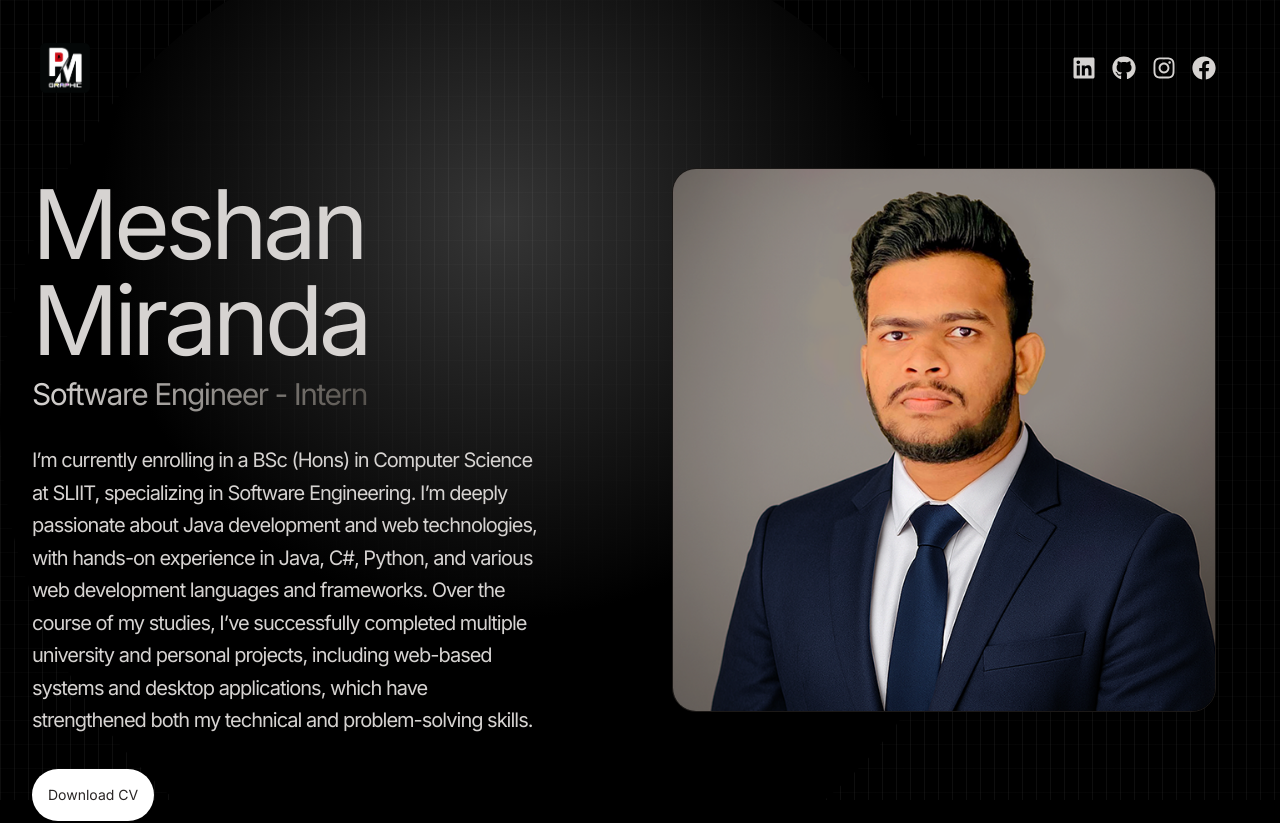
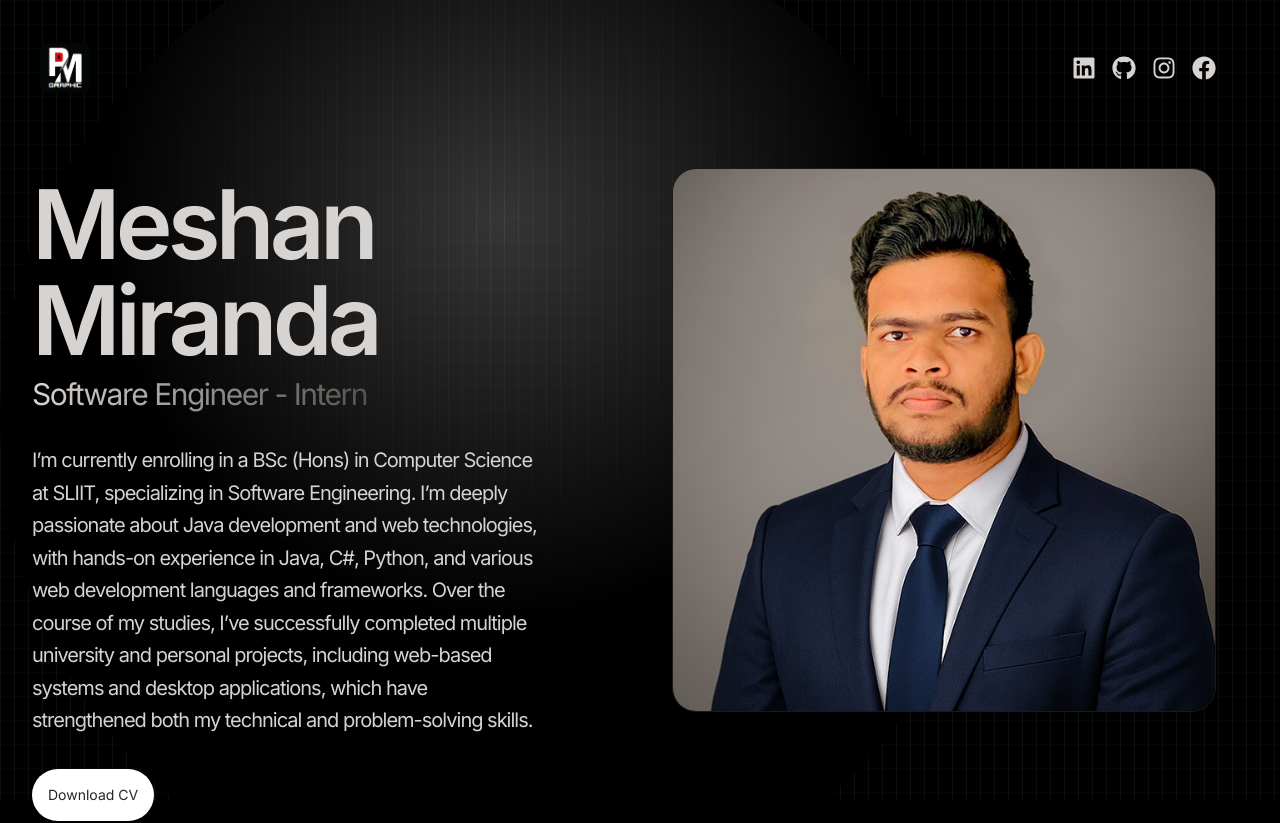
Before and after one commit to MeshanMiranda/portfolio, a React (Vite) app: page / in a window 1280 px wide. Shown: the top 823 px of the page. Built offline with nearby package versions, Linux system fonts and the light colour scheme.

Commit message:
bold commit

```diff
--- a/src/components/Hero.jsx
+++ b/src/components/Hero.jsx
@@ -47,7 +47,7 @@ const Hero = () => {
             animate="visible"
             variants={containerVariants}
             className="flex flex-col items-center lg:items-start mt-10">
-                <motion.h2 variants={childVariants}className="pb-2 text-4xl tracking-tighter lg:text-8xl">Meshan Miranda</motion.h2>
+                <motion.h2 variants={childVariants}className="pb-2 text-4xl tracking-tighter font-semibold lg:text-8xl">Meshan Miranda</motion.h2>
                 <motion.span variants={childVariants} className="bg-gradient-to-r from-stone-300
                 to-stone-600 bg-clip-text text-3xl tracking-tighter text-transparent">Software Engineer - Intern</motion.span>
                 <motion.p variants={childVariants} className="my-2 max-w-lg py-6 text-xl leading-relaxed tracking-tighter">{HERO_CONTENT}</motion.p>
```
